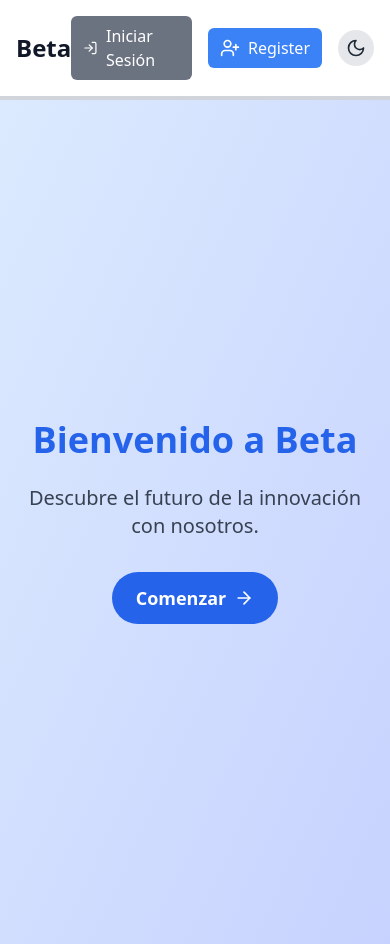
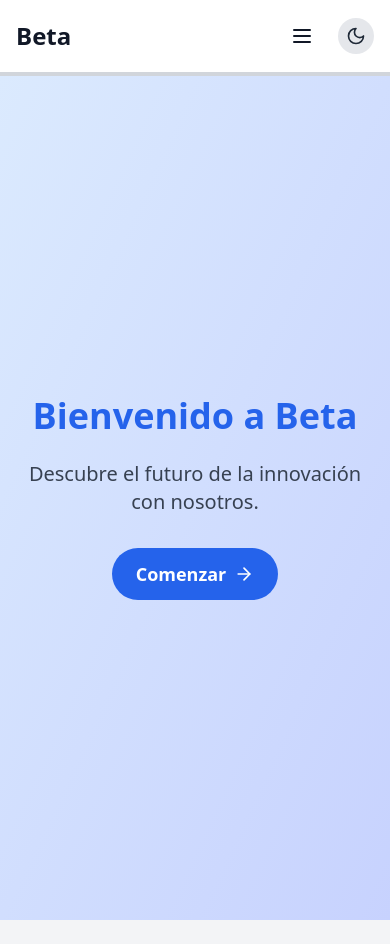
Before and after one commit to jonathan1173/__Beta-Frontend, a React (Create React App) app: page / in a window 390 px wide. After the commit the page ends 920 px from the top, so only its background shows below. Built offline with nearby package versions, Linux system fonts and the light colour scheme.

Commit message:
medio estilizando challengeslist y navbar

```diff
--- a/src/Pages/ChallengesList.js
+++ b/src/Pages/ChallengesList.js
@@ -158,17 +158,22 @@ export default function ChallengesList() {
                 </div>
               </div>
               <div>
-                <button onClick={() => handleAction(challenge.id, 'like')}>
+                <button onClick={() => handleAction(challenge.id, 'like')}
+                className={challenge.user_liked ? 'bg-blue-500' : 'btn'}>
                   <ThumbsUp />
                   <span>{challenge.likes_count}</span>
                 </button>
-                <button onClick={() => handleAction(challenge.id, 'dislike')}>
+                <button onClick={() => handleAction(challenge.id, 'dislike')}
+                  className={challenge.user_disliked ? 'bg-red-500' : 'btn'}
+                  >
                   <ThumbsDown />
                   <span>{challenge.dislikes_count}</span>
                 </button>
-                <button onClick={() => handleAction(challenge.id, 'favorite')}>
+                <button onClick={() => handleAction(challenge.id, 'favorite')} className={challenge.user_favorited ? 'bg-yellow-500' : 'btn'}>
                   <Heart />
-                  <span>{challenge.user_favorited ? 'Favorito' : 'Agregar a Favoritos'}</span>
+                  <span>{challenge.user_favorited ? 'Favorito' : 'Agregar a Favoritos'}
+
+                  </span>
                 </button>
               </div>
             </div>
--- a/src/components/NavBar.js
+++ b/src/components/NavBar.js
@@ -1,56 +1,38 @@
 'use client'
 
-import React from "react"
+import React, { useState } from "react"
+import { Link } from "react-router-dom"
+import { motion } from "framer-motion"
+import { Award, LogIn, UserPlus, Menu } from 'lucide-react'
+import { useAuth } from "../contexts/AuthContext"
 import LogoutButton from "./LogoutButton"
-import { Link } from "react-router-dom"
-import { useAuth } from "../contexts/AuthContext"
 import DarkModeToggle from "./DarkModeToggle"
-import { motion } from "framer-motion"
-import { Award, LogIn, UserPlus } from 'lucide-react'
 
 export default function NavBar() {
   const { isAuthenticated } = useAuth()
+  const [isMenuOpen, setIsMenuOpen] = useState(false)
 
-  return (
-    <motion.header
-      initial={{ opacity: 0, y: -50 }}
-      animate={{ opacity: 1, y: 0 }}
-      transition={{ duration: 0.5 }}
-      className="bg-white dark:bg-gray-950 text-gray-900 dark:text-white shadow-md border-b-4 border-gray-300"
-    >
-      <div className="container mx-auto px-4 py-4 flex items-center justify-between">
+  const NavItems = () => (
+    <>
+      {isAuthenticated ? (
+        <>
           <motion.div
             whileHover={{ scale: 1.05 }}
             whileTap={{ scale: 0.95 }}
           >
-          {/* titulo */}
-          <Link to="/dashboard" className="text-2xl font-bold hover:text-blue-600 dark:hover:text-blue-400 transition-colors">
-            <h1>Beta</h1>
-          </Link>
-
-        </motion.div>
-        <nav className="flex items-center space-x-4">
-          {isAuthenticated ? (
-            <div className="flex items-center space-x-4">
-              <motion.div
-                whileHover={{ scale: 1.05 }}
-                whileTap={{ scale: 0.95 }}
-              >
-                {/* link cuando tenes permiso */}
-                <Link to="challenges/" className="flex items-center space-x-2 px-3 py-2 rounded-md  bg-gray-100 hover:bg-gray-300 dark:bg-gray-500 dark:hover:bg-gray-700 transition-colors">
+            <Link to="challenges/" className="flex items-center space-x-2 px-3 py-2 rounded-md bg-gray-100 hover:bg-gray-300 dark:bg-gray-500 dark:hover:bg-gray-700 transition-colors">
               <Award className="w-5 h-5" />
               <span>Challenges</span>
             </Link>
           </motion.div>
           <LogoutButton />
-            </div>
+        </>
       ) : (
-            <div className="flex items-center space-x-4">
+        <>
           <motion.div
             whileHover={{ scale: 1.05 }}
             whileTap={{ scale: 0.95 }}
           >
-                {/* link cuando no tenes permiso  */}
             <Link to="/login" className="flex items-center space-x-2 px-3 py-2 rounded-md text-white bg-gray-500 hover:bg-gray-600 dark:hover:bg-gray-700 transition-colors">
               <LogIn className="w-5 h-5" />
               <span>Iniciar Sesión</span>
@@ -65,13 +47,60 @@ export default function NavBar() {
               <span>Register</span>
             </Link>
           </motion.div>
+        </>
+      )}
+    </>
+  )
 
+  return (
+    <motion.header
+      initial={{ opacity: 0, y: -50 }}
+      animate={{ opacity: 1, y: 0 }}
+      transition={{ duration: 0.5 }}
+      className="bg-white dark:bg-gray-950 text-gray-900 dark:text-white shadow-md border-b-4 border-gray-300"
+    >
+      <div className="container mx-auto px-4 py-4 flex items-center justify-between">
+        <motion.div
+          whileHover={{ scale: 1.05 }}
+          whileTap={{ scale: 0.95 }}
+        >
+          <Link to="/dashboard" className="text-2xl font-bold hover:text-blue-600 dark:hover:text-blue-400 transition-colors">
+            <h1>Beta</h1>
+          </Link>
+        </motion.div>
+        <nav className="flex items-center space-x-4">
+          {/* Desktop menu */}
+          <div className="hidden md:flex items-center space-x-4">
+            <NavItems />
           </div>
-          )}
+
+          {/* Mobile menu button */}
+          <button
+            onClick={() => setIsMenuOpen(!isMenuOpen)}
+            className="md:hidden p-2 rounded-md hover:bg-gray-200 dark:hover:bg-gray-700 transition-colors"
+          >
+            <Menu className="h-6 w-6" />
+            <span className="sr-only">Toggle menu</span>
+          </button>
+
           <DarkModeToggle />
-
         </nav>
       </div>
+
+      {/* Mobile menu */}
+      {isMenuOpen && (
+        <motion.div
+          initial={{ opacity: 0, y: -20 }}
+          animate={{ opacity: 1, y: 0 }}
+          exit={{ opacity: 0, y: -20 }}
+          transition={{ duration: 0.2 }}
+          className="md:hidden"
+        >
+          <div className="px-2 pt-2 pb-3 space-y-1 sm:px-3">
+            <NavItems />
+          </div>
+        </motion.div>
+      )}
     </motion.header>
   )
 }
```
Also changed, not shown: src/layouts/paleta_colores.css (added, +17 -0 lines). Lines whose indentation alone changed are shown as unchanged.
